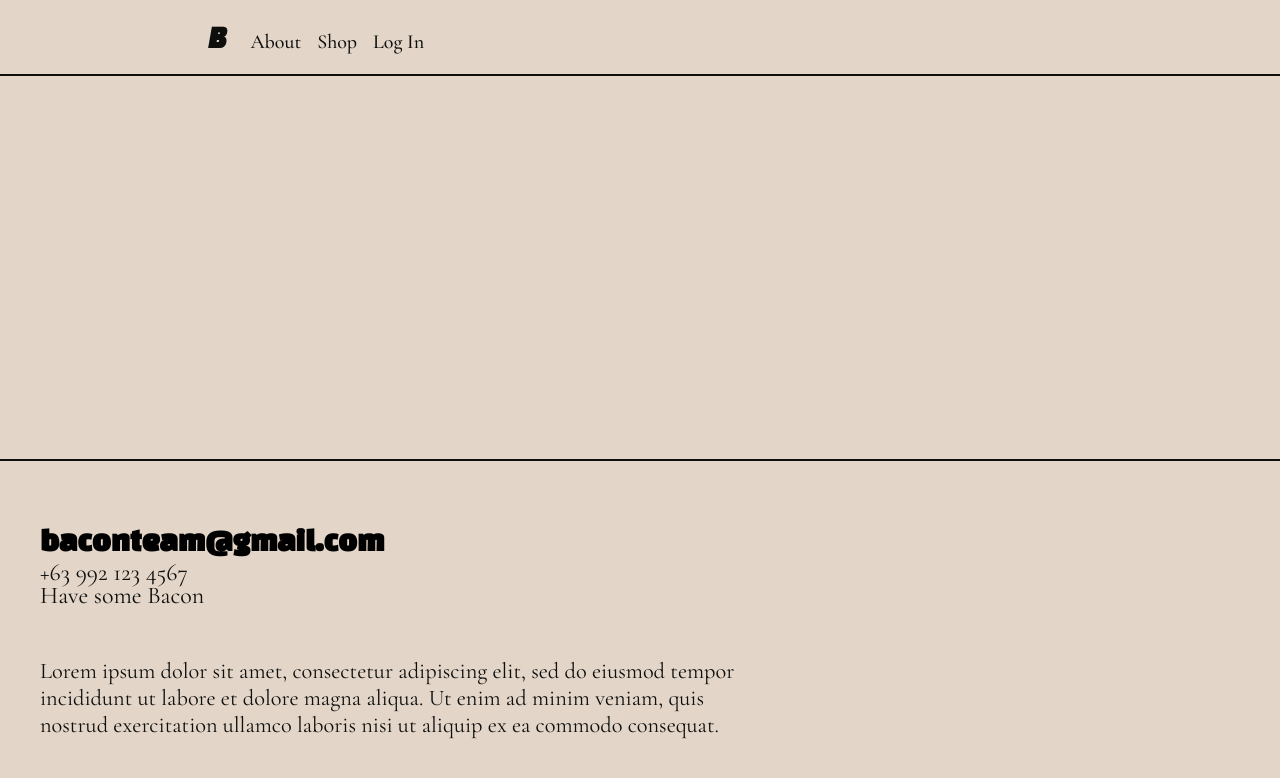
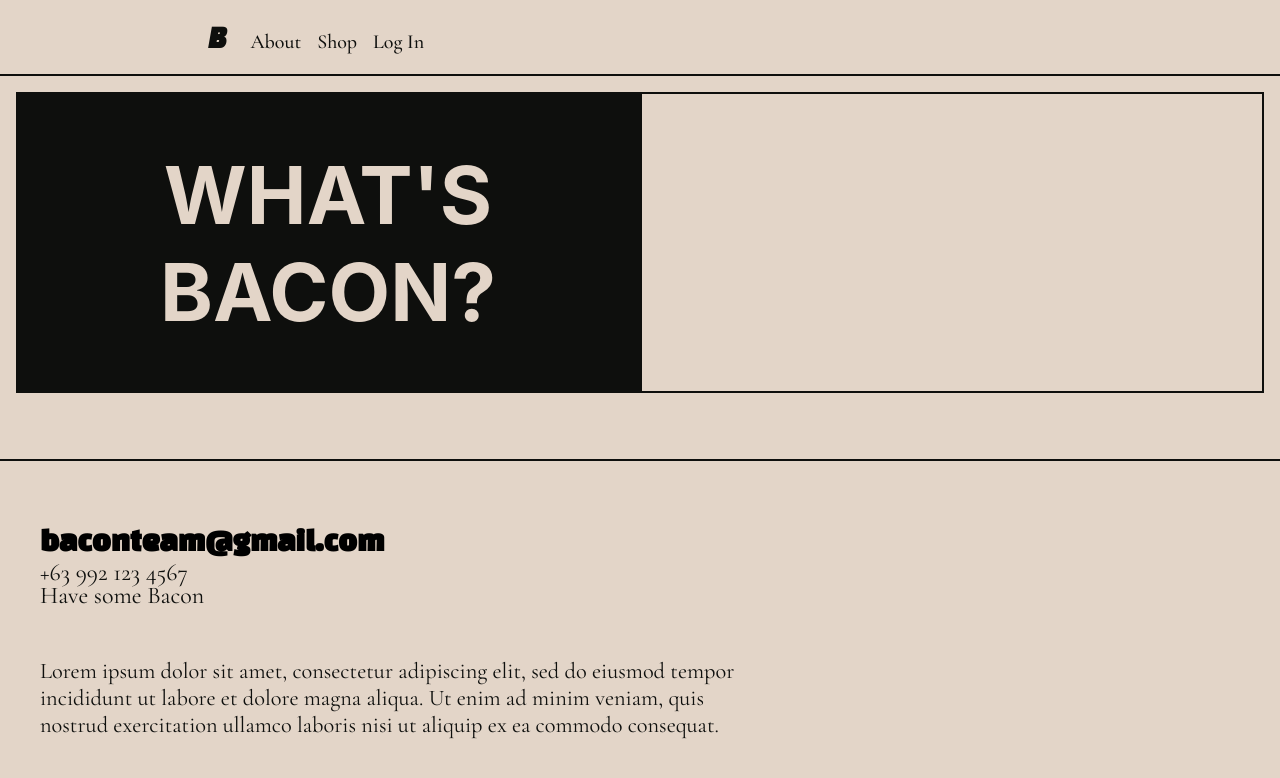
Before and after one commit to riccellazatin/Bacon_, a React (Create React App) app in the folder frontend/: page /about in a window 1280 px wide. Shown: the top 778 px of the page. Built offline with nearby package versions, Linux system fonts and the light colour scheme.

Commit message:
Adding design changes to About screen

```diff
--- a/frontend/src/screens/About/About.css
+++ b/frontend/src/screens/About/About.css
@@ -1,76 +1,37 @@
 @import url('https://fonts.googleapis.com/css2?family=Lato:ital,wght@0,100;0,300;0,400;0,700;0,900;1,100;1,300;1,400;1,700;1,900&family=Libre+Baskerville:ital,wght@0,400..700;1,400..700&display=swap');
 
-.header-container {
-    background-color: #ce4636;
-    padding: 2vh;
-    margin-bottom: 5vh;
-}
+/* Colors
+beige: #e3d5c8
+black: #0e0f0d
+white: #f0f0ed
+red: #cf403f
+blue: #375bc6
+orange: #eb9656 */
 
-.about-section {
-    display: flex;
-    flex-direction: row;
-    gap: 2vh;
-    align-items: center;
-    justify-content: center;
-    margin: 5vh;
+.about-container {
+    display: grid;
+    grid-template-columns: 1fr 1fr;
+    justify-content: space-around;
+    margin: 1rem;
 }
 
 .about1 {
-    flex: 1;
-    padding: 0;
-    border-radius: 2vh;
-    height: 85vh;
-}
-
-.about1 img {
-    width: 100%;
-    height: 100%;
-    border-radius: 2vh;
+    background-color: #0e0f0d;
 }
 
 .about2 {
-    flex: 1;
-    padding: 2vh;
-    border-radius: 2vh;
-    height: 85vh;
+    border: 2px solid #0e0f0d;
 }
 
-.clutter-title {
-    font-family: Libre Baskerville, serif;
-    font-size: 8vh;
-    font-weight: 1000;
-    font-style: italic;
-    text-align: left;
-    color: #ce4636;
-    margin: 0 0 1vh;
+.about-title {
+    color: #e3d5c8;
+    text-align: center;
+    font-size: 5rem;
+    font-weight: 700;
 }
 
-.clutter-text {
-    font-family: Lato, sans-serif;
-    font-size: 2.5vh;
-    font-weight: 400;
-    line-height: 4vh;
-    word-spacing: -0.2vh;
-    text-align: justify;
-    color: #ce4636;
-    margin: 2vh 0 2vh 0;
+.about-image {
+    width: 100%;
+    height: auto;
+    object-fit: cover;
 }
-
-.clutter-box {
-    background-color: #abcbd6;
-    border-radius: 2vh;
-    padding: 2vh;
-    height: 41.5vh;
-    align-items: center;
-    margin: 4vh 0 0 0;
-}
-
-.clutter-slogan {
-    font-family: Libre Baskerville, serif;
-    font-size: 15vh;
-    font-weight: 800;
-    font-style: italic;
-    color: #f8f0dd;
-    margin-top: 2vh;
-    text-align: center;
-}
--- a/frontend/src/screens/About/About.jsx
+++ b/frontend/src/screens/About/About.jsx
@@ -8,6 +8,16 @@ function About() {
     <>
     <Header />
 
+    <div className="about-container">
+      <div className="about1">
+        <h1 className="about-title">WHAT'S BACON?</h1>
+      </div>
+
+      <div className="about2">
+
+      </div>
+    </div>
+
     <Footer />
     </>
   )
--- a/frontend/src/screens/Landing/Landing.css
+++ b/frontend/src/screens/Landing/Landing.css
@@ -3,7 +3,8 @@
 /* Colors
 beige: #e3d5c8
 black: #0e0f0d
-white: #f0f0ed */
+white: #f0f0ed
+red: #cf403f */
 
 body {
   background-color: #e3d5c8;
@@ -26,7 +27,7 @@ body {
 
 .slogan {
   font-family: Changa One, sans-serif;
-  color:#0e0f0d;
+  color:#cf403f;
   font-size: 7rem;
   margin: 1rem auto;
   max-width: 90%;
```
Also changed, not shown: frontend/src/assets/images/texture.jpg (added), frontend/src/assets/images/texture.png (added).
